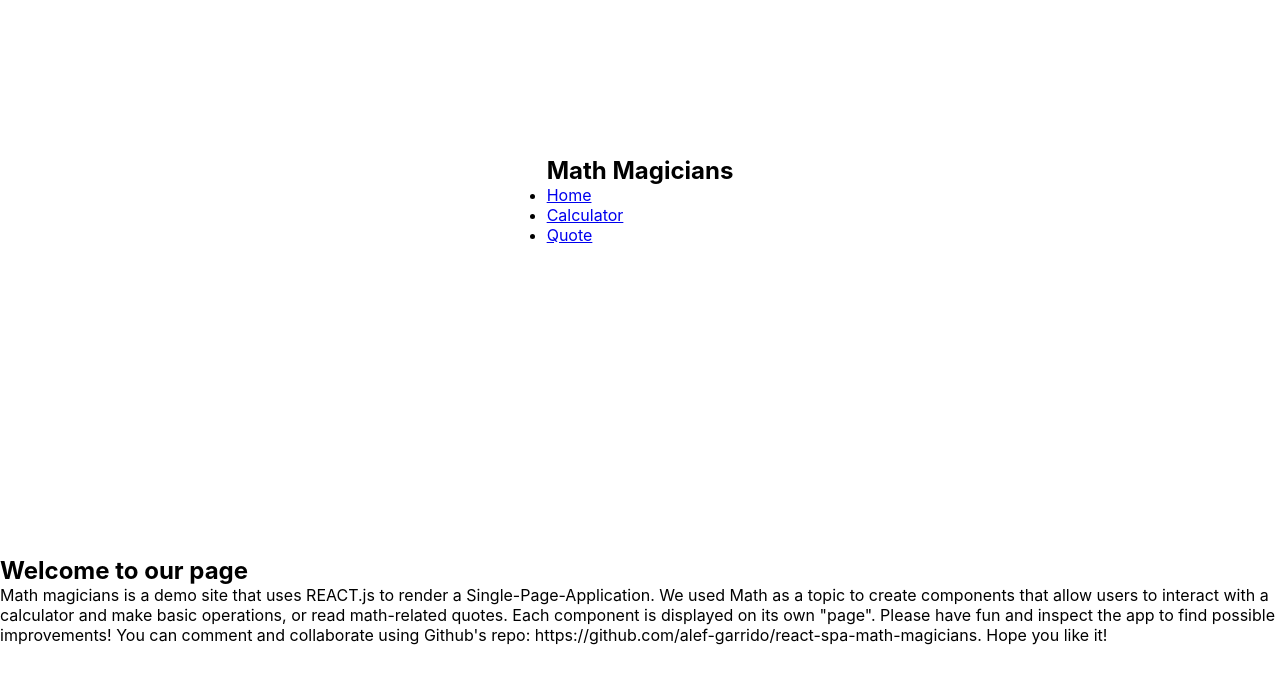
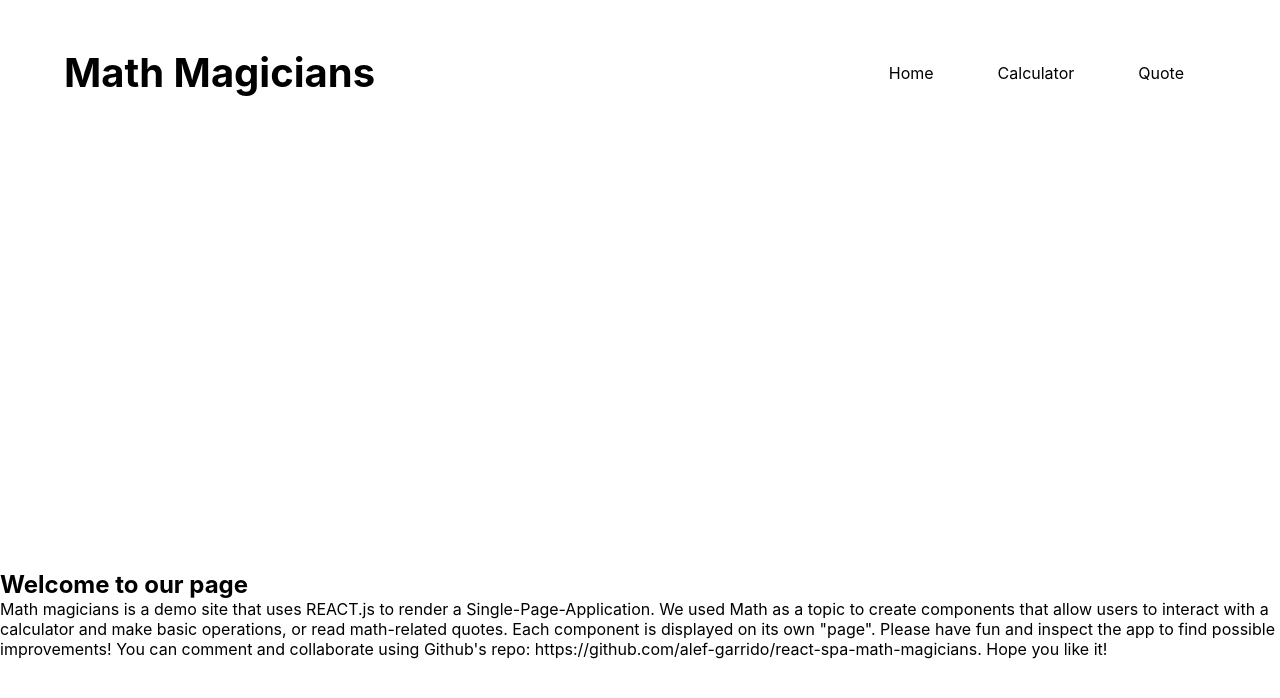
Before and after one commit to alef-garrido/m3w1-react, a React (Create React App) app: page / in a window 1280 px wide. Shown: the top 698 px of the page. Built offline with nearby package versions, Linux system fonts and the light colour scheme.

Commit message:
Update navbar styling

```diff
--- a/src/components/Navbar.js
+++ b/src/components/Navbar.js
@@ -1,3 +1,4 @@
+import '../styles/navbar.css';
 import React from 'react';
 import { Link } from 'react-router-dom';
 
@@ -21,8 +22,8 @@ export default function Navbar() {
   ];
 
   return (
-    <nav className="navbar">
-      <h1>Math Magicians</h1>
+    <nav className="navbar--container">
+      <h2>Math Magicians</h2>
       <ul>
         {links.map((link) => (
           <li key={link.id} className="nav-item">
--- /dev/null
+++ b/src/styles/navbar.css
@@ -0,0 +1,31 @@
+.navbar--container {
+  place-self: baseline;
+  box-sizing: border-box;
+  width: 100%;
+  padding: 3rem 4rem;
+  display: flex;
+  align-items: center;
+  justify-content: space-between;
+}
+
+.navbar--container > h2 {
+  font-size: 40px;
+  color: var(--color-accent);
+}
+
+.navbar--container > ul {
+  display: flex;
+  align-self: center;
+  list-style: none;
+}
+
+.nav-item a {
+  color: black;
+  text-decoration: none;
+  margin: 0 2rem;
+}
+
+.nav-item a:focus,
+.nav-item:active {
+  color: orange;
+}
```
